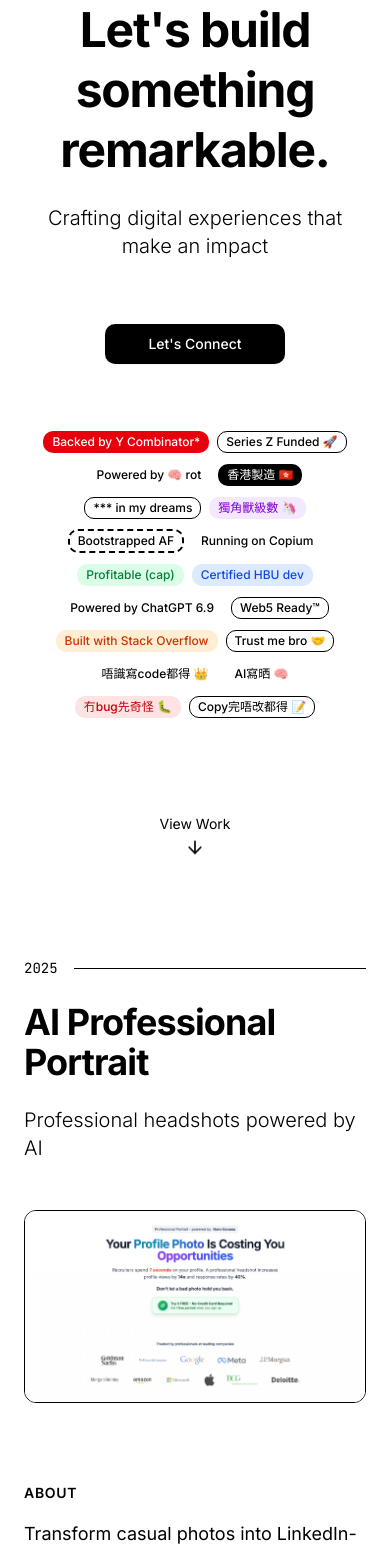
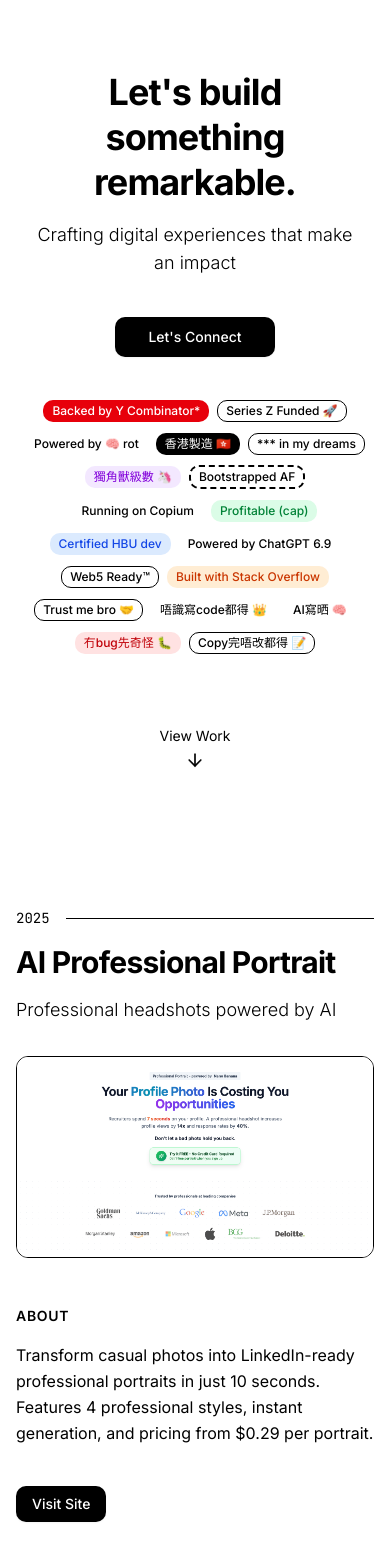
Before and after one commit to Icasso/portfolio, a Next.js app: page /studio in a window 390 px wide. Shown: the top 1554 px of the page. Built offline with nearby package versions, Linux system fonts and the light colour scheme.

Commit message:
Refactor StudioPortfolio layout for improved responsiveness and spacing. Adjust padding, margins, and font sizes for better visual consistency across different screen sizes.

```diff
--- a/app/studio/page.tsx
+++ b/app/studio/page.tsx
@@ -51,16 +51,16 @@
   return (
     <div className="min-h-screen flex flex-col bg-background">
       {/* Hero Section - Full Height */}
-      <section className="min-h-screen flex items-center justify-center px-6 relative overflow-hidden">
-        <div className="container max-w-4xl mx-auto text-center space-y-16">
+      <section className="min-h-screen flex items-center justify-center px-4 sm:px-6 relative overflow-hidden">
+        <div className="container max-w-4xl mx-auto text-center space-y-10 sm:space-y-16">
           <motion.div
-            className="space-y-6 max-w-5xl mx-auto"
+            className="space-y-4 sm:space-y-6 max-w-5xl mx-auto"
             initial="hidden"
             animate="visible"
             variants={staggerContainer}
           >
             <motion.h1
-              className="text-5xl sm:text-6xl md:text-7xl font-bold tracking-tight leading-tight"
+              className="text-4xl sm:text-6xl md:text-7xl font-bold tracking-tight leading-tight"
               variants={fadeInUp}
               transition={{ duration: 0.8, ease: [0.22, 1, 0.36, 1] }}
             >
@@ -69,7 +69,7 @@
               remarkable.
             </motion.h1>
             <motion.p
-              className="text-xl sm:text-2xl text-muted-foreground font-light max-w-2xl mx-auto"
+              className="text-lg sm:text-2xl text-muted-foreground font-light max-w-2xl mx-auto px-4"
               variants={fadeInUp}
               transition={{
                 duration: 0.8,
@@ -89,7 +89,11 @@
             whileTap={{ scale: 0.95 }}
             className="inline-block"
           >
-            <Button size="lg" className="min-w-[180px]" asChild>
+            <Button
+              size="lg"
+              className="min-w-[160px] sm:min-w-[180px] px-6 sm:px-8"
+              asChild
+            >
               <a
                 href="https://www.instagram.com/isaactsui3000"
                 target="_blank"
@@ -102,7 +106,7 @@
 
           {/* Brainrot Badges */}
           <motion.div
-            className="flex flex-wrap justify-center gap-2 px-4 max-w-4xl mx-auto"
+            className="flex flex-wrap justify-center gap-2 sm:gap-3 px-2 sm:px-4 max-w-4xl mx-auto"
             initial="hidden"
             animate="visible"
             variants={staggerContainer}
@@ -192,19 +196,19 @@
       </section>
 
       {/* Featured Work Section */}
-      <section id="work" className="py-24 sm:py-32 px-6">
-        <div className="container max-w-6xl mx-auto space-y-32">
+      <section id="work" className="py-16 sm:py-24 md:py-32 px-4 sm:px-6">
+        <div className="container max-w-6xl mx-auto space-y-20 sm:space-y-32">
           {projects.map((project, index) => (
             <motion.div
               key={project.id}
-              className="space-y-12"
+              className="space-y-8 sm:space-y-12"
               initial={{ opacity: 0, y: 60 }}
               whileInView={{ opacity: 1, y: 0 }}
               viewport={{ once: true, margin: "-100px" }}
               transition={{ duration: 0.8, ease: [0.22, 1, 0.36, 1] }}
             >
               {/* Project Header */}
-              <div className="space-y-6 max-w-3xl">
+              <div className="space-y-4 sm:space-y-6 max-w-3xl">
                 <div className="flex items-center gap-4 text-sm text-muted-foreground">
                   <span className="font-mono">{project.year}</span>
                   <motion.div
@@ -215,10 +219,10 @@
                     transition={{ duration: 0.8, delay: 0.2 }}
                   />
                 </div>
-                <h2 className="text-4xl sm:text-5xl md:text-6xl font-bold tracking-tight">
+                <h2 className="text-3xl sm:text-5xl md:text-6xl font-bold tracking-tight">
                   {project.title}
                 </h2>
-                <p className="text-xl text-muted-foreground font-light">
+                <p className="text-lg sm:text-xl text-muted-foreground font-light">
                   {project.subtitle}
                 </p>
               </div>
@@ -228,7 +232,7 @@
                 href={project.url}
                 target="_blank"
                 rel="noopener noreferrer"
-                className="block mb-20"
+                className="block mb-12 sm:mb-20"
               >
                 <motion.div
                   className="group relative overflow-hidden rounded-lg border bg-muted cursor-pointer"
@@ -258,7 +262,7 @@
 
               {/* Project Details */}
               <motion.div
-                className="grid md:grid-cols-2 gap-12 max-w-4xl"
+                className="grid md:grid-cols-2 gap-8 sm:gap-12 max-w-4xl"
                 initial={{ opacity: 0, y: 30 }}
                 whileInView={{ opacity: 1, y: 0 }}
                 viewport={{ once: true }}
@@ -268,7 +272,7 @@
                   <h3 className="text-sm font-semibold uppercase tracking-wider text-muted-foreground">
                     About
                   </h3>
-                  <p className="text-lg leading-relaxed text-muted-foreground">
+                  <p className="text-base sm:text-lg leading-relaxed text-muted-foreground">
                     {project.description}
                   </p>
                   <motion.div
@@ -295,7 +299,7 @@
                     {project.tags.map((tag, tagIndex) => (
                       <motion.li
                         key={tag}
-                        className="text-lg text-muted-foreground flex items-center gap-3"
+                        className="text-base sm:text-lg text-muted-foreground flex items-center gap-3"
                         initial={{ opacity: 0, x: -20 }}
                         whileInView={{ opacity: 1, x: 0 }}
                         viewport={{ once: true }}
```
